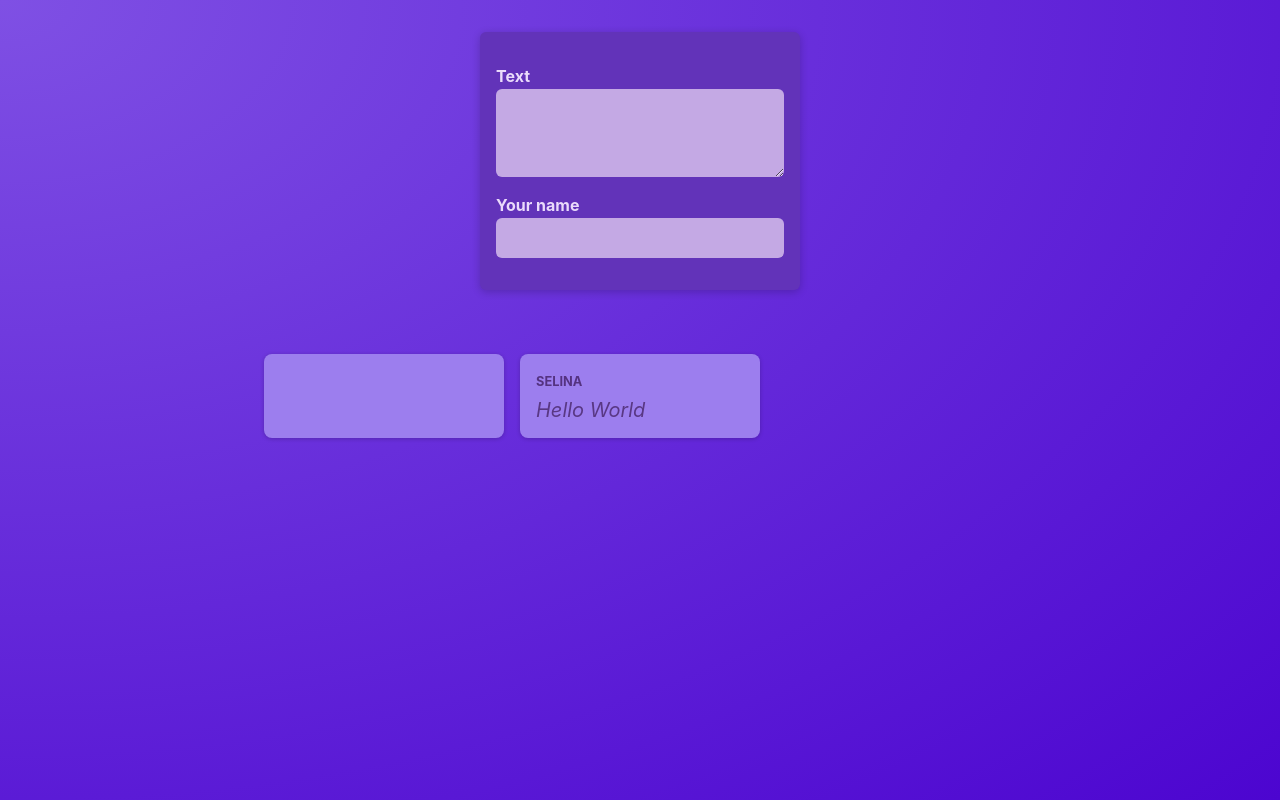
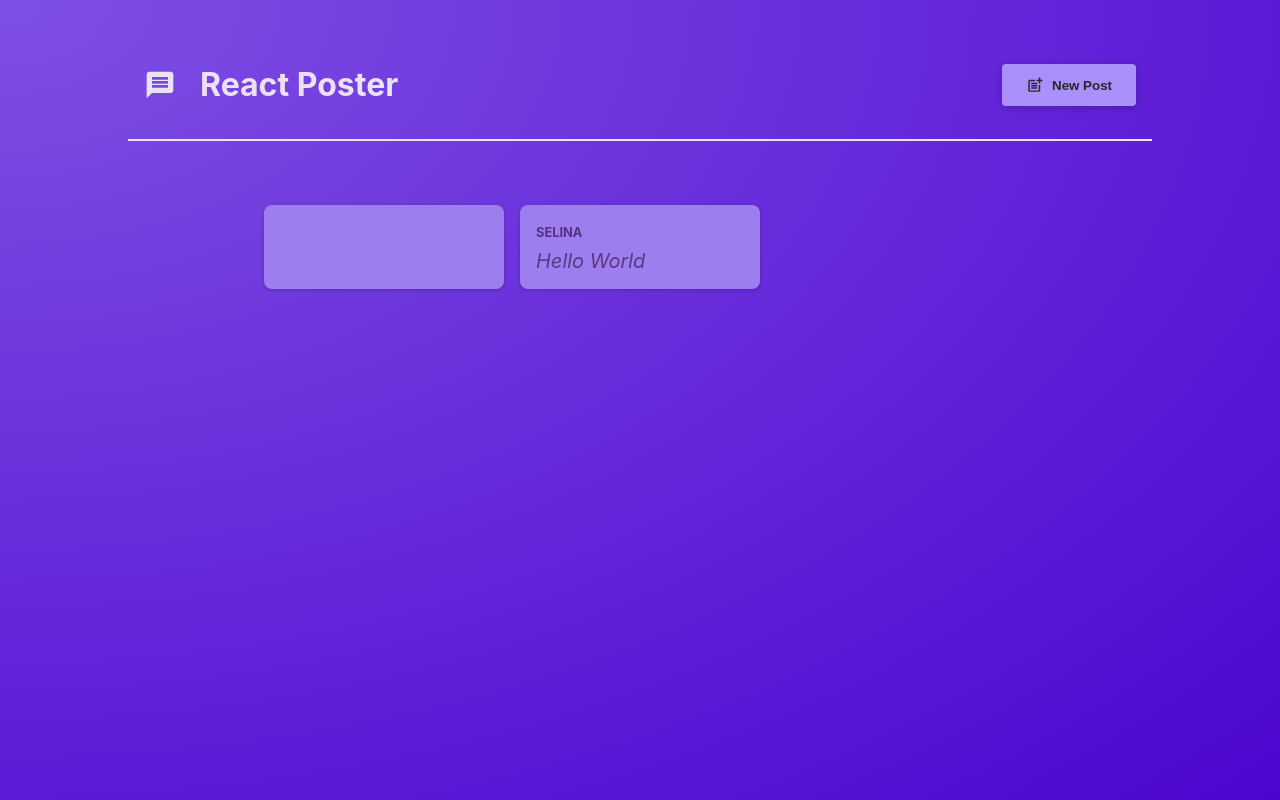
Before and after one commit to blythe4/react-guide, a React (Create React App) app: page / in a window 1280 px wide. Built offline with nearby package versions, Linux system fonts and the light colour scheme.

Commit message:
~499.공유 헤더 추가 및 상태 관리 추가

```diff
--- a/package.json
+++ b/package.json
@@ -8,6 +8,7 @@
     "@testing-library/user-event": "^13.5.0",
     "react": "^18.2.0",
     "react-dom": "^18.2.0",
+    "react-icons": "^4.8.0",
     "react-scripts": "5.0.1",
     "web-vitals": "^2.1.4"
   },
--- a/src/App.js
+++ b/src/App.js
@@ -1,10 +1,24 @@
+import { useState } from "react";
+import MainHeader from "./components/MainHeader";
 import PostsList from "./components/PostsList";
 
 function App() {
+    const [modalIsVible, setModalIsVisible] = useState(false);
+
+    const showModalHandler = () => {
+        setModalIsVisible(true);
+    };
+    const hideModalHandler = () => {
+        setModalIsVisible(false);
+    };
+
     return (
-        <main>
-            <PostsList />
-        </main>
+        <>
+            <MainHeader onCreatePost={showModalHandler} />
+            <main>
+                <PostsList isPosting={modalIsVible} onStopPosting={hideModalHandler} />
+            </main>
+        </>
     );
 }
 
--- /dev/null
+++ b/src/components/MainHeader.js
@@ -0,0 +1,21 @@
+import { MdPostAdd, MdMessage } from "react-icons/md";
+import classes from "./MainHeader.module.css";
+
+const MainHeader = ({ onCreatePost }) => {
+    return (
+        <header className={classes.header}>
+            <h1 className={classes.logo}>
+                <MdMessage />
+                React Poster
+            </h1>
+            <p>
+                <button className={classes.button} onClick={onCreatePost}>
+                    <MdPostAdd size={18} />
+                    New Post
+                </button>
+            </p>
+        </header>
+    );
+};
+
+export default MainHeader;
--- /dev/null
+++ b/src/components/MainHeader.module.css
@@ -0,0 +1,36 @@
+.header {
+    /* padding: 2rem 10%; */
+    margin: 2rem 10%;
+    padding: 1rem;
+    text-align: center;
+    display: flex;
+    justify-content: space-between;
+    align-items: center;
+    border-bottom: 2px solid #ece1fa;
+}
+
+.logo {
+    font-size: 2rem;
+    display: flex;
+    gap: 1.5rem;
+    align-items: center;
+    color: #ece1fa;
+}
+
+.button {
+    display: inline-flex;
+    align-items: center;
+    gap: 0.5rem;
+    padding: 0.75rem 1.5rem;
+    background-color: #a990fb;
+    color: #2a2630;
+    border: none;
+    border-radius: 4px;
+    box-shadow: 0 2px 8px rgba(0, 0, 0, 0.2);
+    cursor: pointer;
+    font-weight: bold;
+}
+
+.button:hover {
+    background-color: #8c6cf7;
+}
--- /dev/null
+++ b/src/components/Modal.js
@@ -0,0 +1,13 @@
+import classes from "./Modal.module.css";
+
+const Modal = ({ children, onClose }) => {
+    return (
+        <>
+            <div className={classes.backdrop} onClick={onClose} />
+            <dialog open className={classes.modal}>
+                {children}
+            </dialog>
+        </>
+    );
+};
+export default Modal;
--- /dev/null
+++ b/src/components/Modal.module.css
@@ -0,0 +1,18 @@
+.backdrop {
+    position: fixed;
+    top: 0;
+    left: 0;
+    width: 100%;
+    height: 100vh;
+    background-color: rgba(0, 0, 0, 0.6);
+    z-index: 1;
+}
+
+.modal {
+    border: none;
+    border-radius: 6px;
+    box-shadow: 0 2px 8px rgba(0, 0, 0, 0.2);
+    padding: 0;
+    overflow: hidden;
+    z-index: 1;
+}
--- a/src/components/NewPost.js
+++ b/src/components/NewPost.js
@@ -1,15 +1,15 @@
 import classes from "./NewPost.module.css";
 
-const NewPost = (props) => {
+const NewPost = ({ onBodyChange, onAuthorChange }) => {
     return (
         <form className={classes.form}>
             <p>
                 <label htmlFor="body">Text</label>
-                <textarea id="body" required rows={3} onChange={props.onBodyChange} />
+                <textarea id="body" required rows={3} onChange={onBodyChange} />
             </p>
             <p>
                 <label htmlFor="name">Your name</label>
-                <input type="text" id="name" required onChange={props.onAuthorChange} />
+                <input type="text" id="name" required onChange={onAuthorChange} />
             </p>
         </form>
     );
--- a/src/components/NewPost.module.css
+++ b/src/components/NewPost.module.css
@@ -2,9 +2,6 @@
     background-color: #6233b9;
     padding: 1rem;
     width: 20rem;
-    margin: 2rem auto;
-    border-radius: 6px;
-    box-shadow: 0 2px 8px rgba(0, 0, 0, 0.2);
 }
 
 .form label {
--- a/src/components/Post.js
+++ b/src/components/Post.js
@@ -1,10 +1,10 @@
 import classes from "./Post.module.css";
 
-const Post = (props) => {
+const Post = ({ author, body }) => {
     return (
         <li className={classes.post}>
-            <p className={classes.author}>{props.author}</p>
-            <p className={classes.text}>{props.body}</p>
+            <p className={classes.author}>{author}</p>
+            <p className={classes.text}>{body}</p>
         </li>
     );
 };
--- a/src/components/PostsList.js
+++ b/src/components/PostsList.js
@@ -1,9 +1,10 @@
 import { useState } from "react";
+import Modal from "./Modal";
 import NewPost from "./NewPost";
 import Post from "./Post";
 import classes from "./PostsList.module.css";
 
-const PostsList = () => {
+const PostsList = ({ isPosting, onStopPosting }) => {
     const [enteredBody, setEnteredBody] = useState("");
     const [enteredAuth, setEnteredAuth] = useState("");
     // useState[0] - current value
@@ -23,7 +24,11 @@ const PostsList = () => {
 
     return (
         <>
-            <NewPost onBodyChange={bodyChangeHandler} onAuthorChange={authChangeHandler} />
+            {isPosting && (
+                <Modal onClose={onStopPosting}>
+                    <NewPost onBodyChange={bodyChangeHandler} onAuthorChange={authChangeHandler} />
+                </Modal>
+            )}
             <ul className={classes.posts}>
                 <Post author={enteredAuth} body={enteredBody} />
                 <Post author="Selina" body="Hello World" />
```
Also changed, not shown: 1 other file (tests, documents, lock files or other folders).
